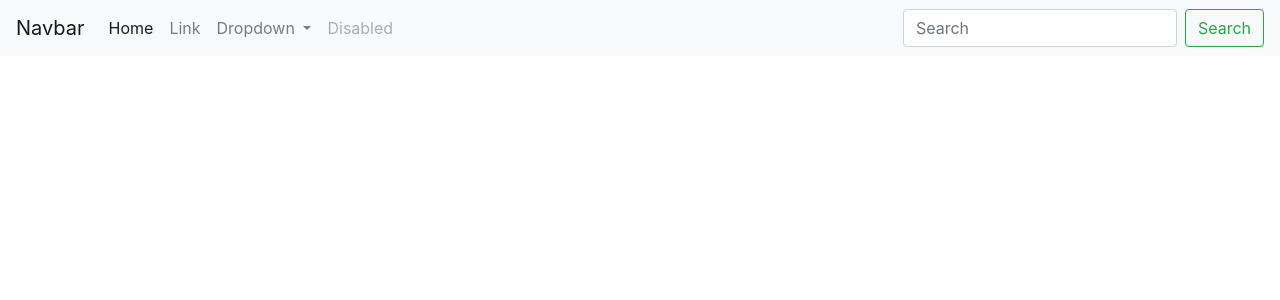
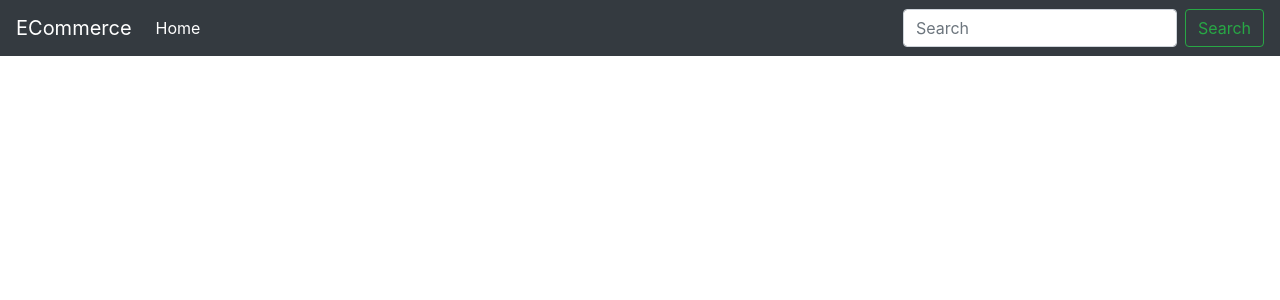
Before and after one commit to MuhammadYasa/E-Commerce, a Django app: page /cart/ in a window 1280 px wide. Shown: the top 300 px of the page. Run offline with Django 3.2, Linux system fonts and the light colour scheme; some libraries are stand-ins or nearby versions.

Commit message:
update new color & delete beberapa navbar

```diff
--- a/ecommerce/store/templates/store/main.html
+++ b/ecommerce/store/templates/store/main.html
@@ -10,8 +10,8 @@
 </head>
 <body>
 
-<nav class="navbar navbar-expand-lg navbar-light bg-light">
-  <a class="navbar-brand" href="#">Navbar</a>
+<nav class="navbar navbar-expand-lg navbar-dark bg-dark">
+  <a class="navbar-brand" href="#">ECommerce</a>
   <button class="navbar-toggler" type="button" data-toggle="collapse" data-target="#navbarSupportedContent" aria-controls="navbarSupportedContent" aria-expanded="false" aria-label="Toggle navigation">
     <span class="navbar-toggler-icon"></span>
   </button>
@@ -21,23 +21,7 @@
       <li class="nav-item active">
         <a class="nav-link" href="#">Home <span class="sr-only">(current)</span></a>
       </li>
-      <li class="nav-item">
-        <a class="nav-link" href="#">Link</a>
-      </li>
-      <li class="nav-item dropdown">
-        <a class="nav-link dropdown-toggle" href="#" id="navbarDropdown" role="button" data-toggle="dropdown" aria-haspopup="true" aria-expanded="false">
-          Dropdown
-        </a>
-        <div class="dropdown-menu" aria-labelledby="navbarDropdown">
-          <a class="dropdown-item" href="#">Action</a>
-          <a class="dropdown-item" href="#">Another action</a>
-          <div class="dropdown-divider"></div>
-          <a class="dropdown-item" href="#">Something else here</a>
-        </div>
-      </li>
-      <li class="nav-item">
-        <a class="nav-link disabled" href="#" tabindex="-1" aria-disabled="true">Disabled</a>
-      </li>
+
     </ul>
     <form class="form-inline my-2 my-lg-0">
       <input class="form-control mr-sm-2" type="search" placeholder="Search" aria-label="Search">
```
